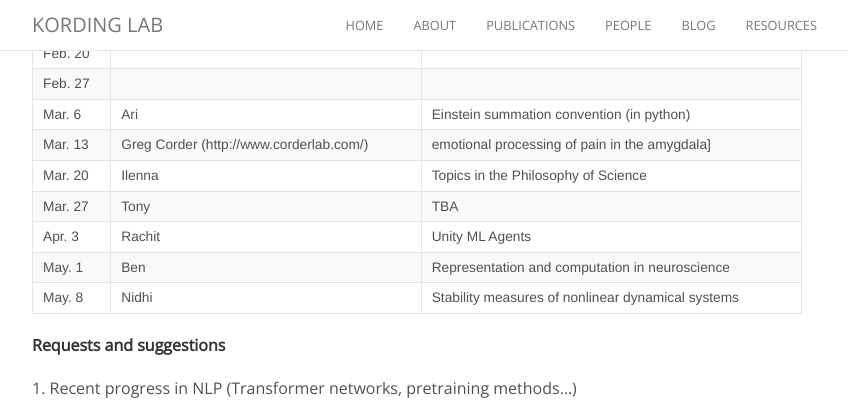
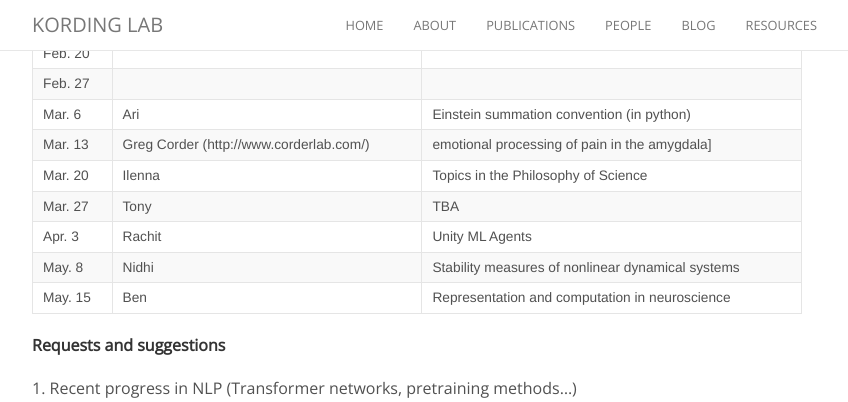
Before and after one commit to KordingLab/KordingLab.github.io, a Jekyll site: the page built from _posts/2018-08-29-upcoming-lab-teaching.md, in a window 1280 px wide and 900 px high, scrolled down 449 px. Shown: the top 402 px of the window, without its empty margins (223-1071 px from the left). Built offline with Jekyll 4.4.1, drawn with Linux system fonts in a browser that asks for light colours; nearby versions of some CDN libraries; comment, search, counter and statistics services are not loaded.

Commit message:
Update 2018-08-29-upcoming-lab-teaching.md

```diff
--- a/_posts/2018-08-29-upcoming-lab-teaching.md
+++ b/_posts/2018-08-29-upcoming-lab-teaching.md
@@ -23,8 +23,8 @@ neuroscientific princples, new findings and literature reviews... whatever!
 |Mar. 20| Ilenna | Topics in the Philosophy of Science |
 |Mar. 27| Tony | TBA |
 |Apr. 3| Rachit | Unity ML Agents |
-|May. 1| Ben | Representation and computation in neuroscience |
 |May. 8| Nidhi | Stability measures of nonlinear dynamical systems |
+|May. 15| Ben | Representation and computation in neuroscience |
 
 
 **Requests and suggestions**
```
